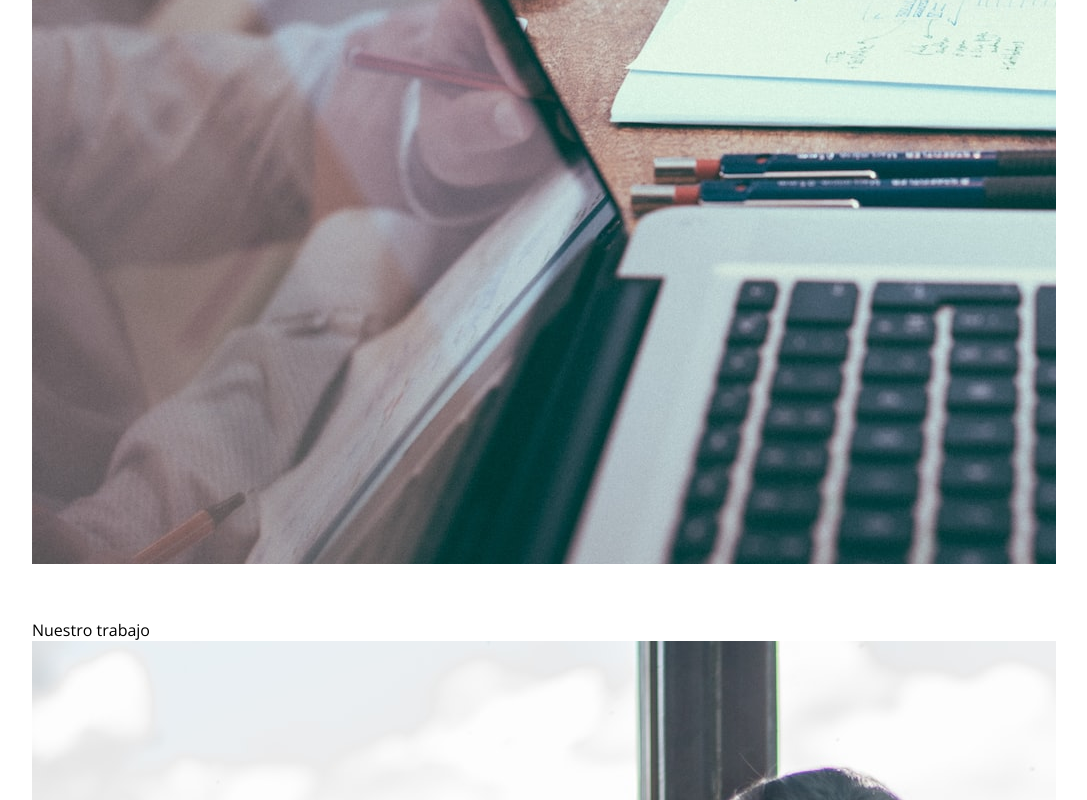
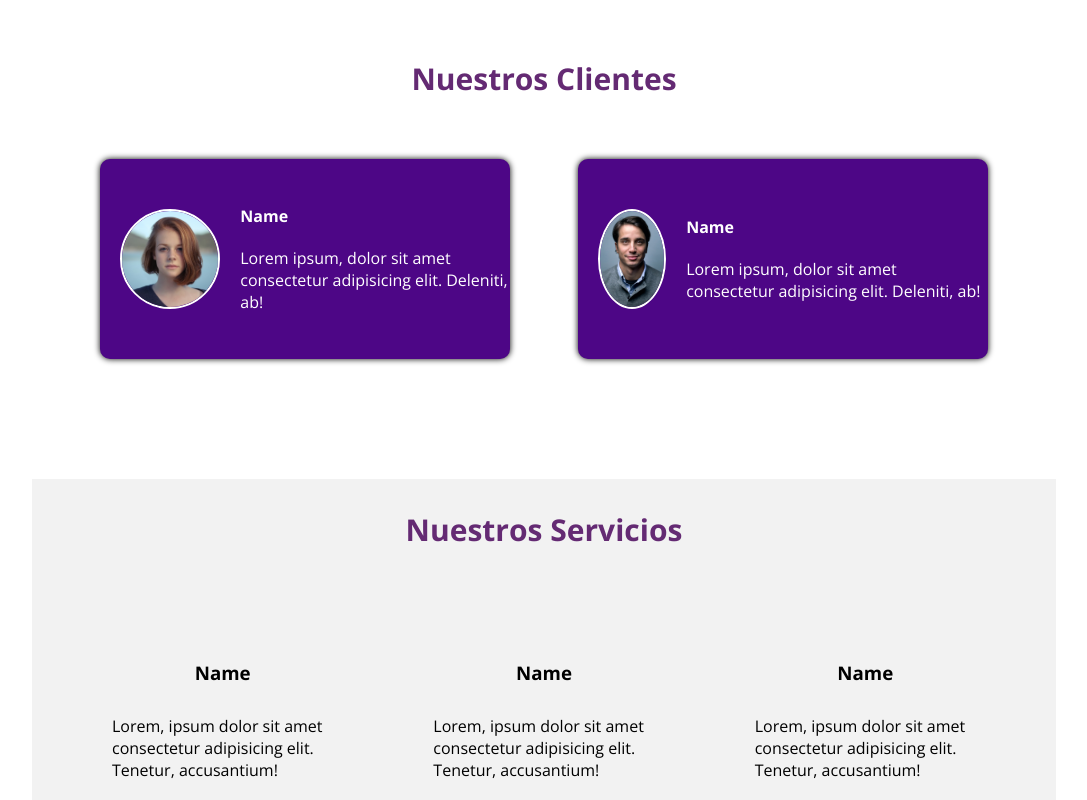
Before and after one commit to jackquispe/Layout01, a plain HTML site: page index.html in a window 1280 px wide. Shown: the part 2000-2800 px from the top of the page, without its empty margins (96-1183 px from the left). Drawn offline with nearby package versions, Linux system fonts and the light colour scheme.

Commit message:
servicios

```diff
--- a/css/estilos.css
+++ b/css/estilos.css
@@ -74,4 +74,135 @@ header .textos-header{
 }
 .imagen-about-us{
     width: 40%;
+    margin-right: 100px;
+    padding-left: 20px;
 }
+.contenedor-sobre-nosotros .contenido-textos{
+    width: 90%;
+    margin-bottom: 30px;
+
+}
+.contenedor-sobre-nosotros .contenido-textos h3 span{
+    background: #4d0686;
+    color: white;
+    border-radius: 50%;
+    display: inline-block;
+    text-align: center;
+    width: 30px;
+    height: 30px;
+    padding: 2px;
+    box-shadow: 0 0 6px rgba(0, 0, 0, 5);
+    margin-right: 10px;
+}
+.contenido-textos p{
+    padding: 10px 10px 10px 40px;
+}
+
+/*GALERiA*/
+
+.portafolio{
+    background: #f2f2f2;
+}
+.galeria-port{
+    display: flex;
+    justify-content: space-around;
+    flex-wrap: wrap;
+}
+.imagen-port{
+    width: 24%;
+    height: 300px;
+    margin-bottom: 10px;
+    overflow: hidden; /*Elimina el contenido sobrante*/
+    position: relative;
+    cursor: pointer;
+    box-shadow: 0 0 6px 0 rgba(0, 0, 0, 5);
+}
+.imagen-port>img{
+    width: 100%;
+    height: 100%;
+    object-fit: cover;
+    display: block;
+}
+.hover-galeria{
+    position: absolute;
+    width: 100%;
+    height: 100%;
+    top: 0;
+    transform: scale(0);
+    background: hsla(273, 91%, 27%, 0.7);
+    transition: .5s;
+    display: flex;
+    justify-content: center;
+    align-items: center;
+    flex-direction: column;
+}
+.hover-galeria p{
+    color: white;
+}
+.imagen-port:hover .hover-galeria{
+    transform: scale(1);
+}
+
+/*CLIENTES*/
+
+.cards{
+    display: flex;
+    justify-content: space-evenly;
+}
+.cards .card{
+    background: #4d0686;
+    display: flex;
+    width: 40%;
+    height: 200px;
+    justify-content: center;
+    align-items: center;
+    overflow: hidden;
+    position: relative;
+    border-radius: 10px;
+    box-shadow: 0 0 6px 0 rgba(0, 0, 0, 5);
+}
+.cards .card img{
+    width: 100px;
+    height: 100px;
+    object-fit: cover;
+    display: block;
+    border-radius: 50%;
+    margin: 20px;
+    border: 2px solid white;
+}
+.cards .card .contenido-text-card{
+    color: white;
+
+}
+.cards .card .contenido-text-card p{
+    font-weight: 300;
+    margin-top: 20px;
+}
+
+/*ABOUT SERVICES*/
+.about-services{
+     background-color: #f2f2f2;
+     padding: 30px;
+}
+.servicios-cont{
+    display: flex;
+    justify-content: space-evenly;
+
+
+}
+.servicios-cont .servicios-ind{
+    display: flex;
+    flex-direction: column;
+    justify-content: center;
+    align-items: center;
+   padding: 50px;
+
+   overflow: hidden;
+}
+.servicios-cont .servicios-ind p{
+    font-weight: 300;
+    margin-top: 30px;
+}
+.servicios-cont .servicios-ind h3{
+    font-weight:bold;
+}
--- a/index.html
+++ b/index.html
@@ -139,10 +139,10 @@
                 </div>
             </div>
         </section>
-        <section class="abaout-services">
-            <div class="contenedor">
+        <section class="contenedor">
+            <div class="about-services">
                 <h2 class="titulo">Nuestros Servicios</h2>
-                <div class="servicio cont">
+                <div class="servicios-cont">
                     <div class="servicios-ind">
                         <img src="./images/ilustracion3.svg" alt="">
                         <h3>Name</h3>
```
